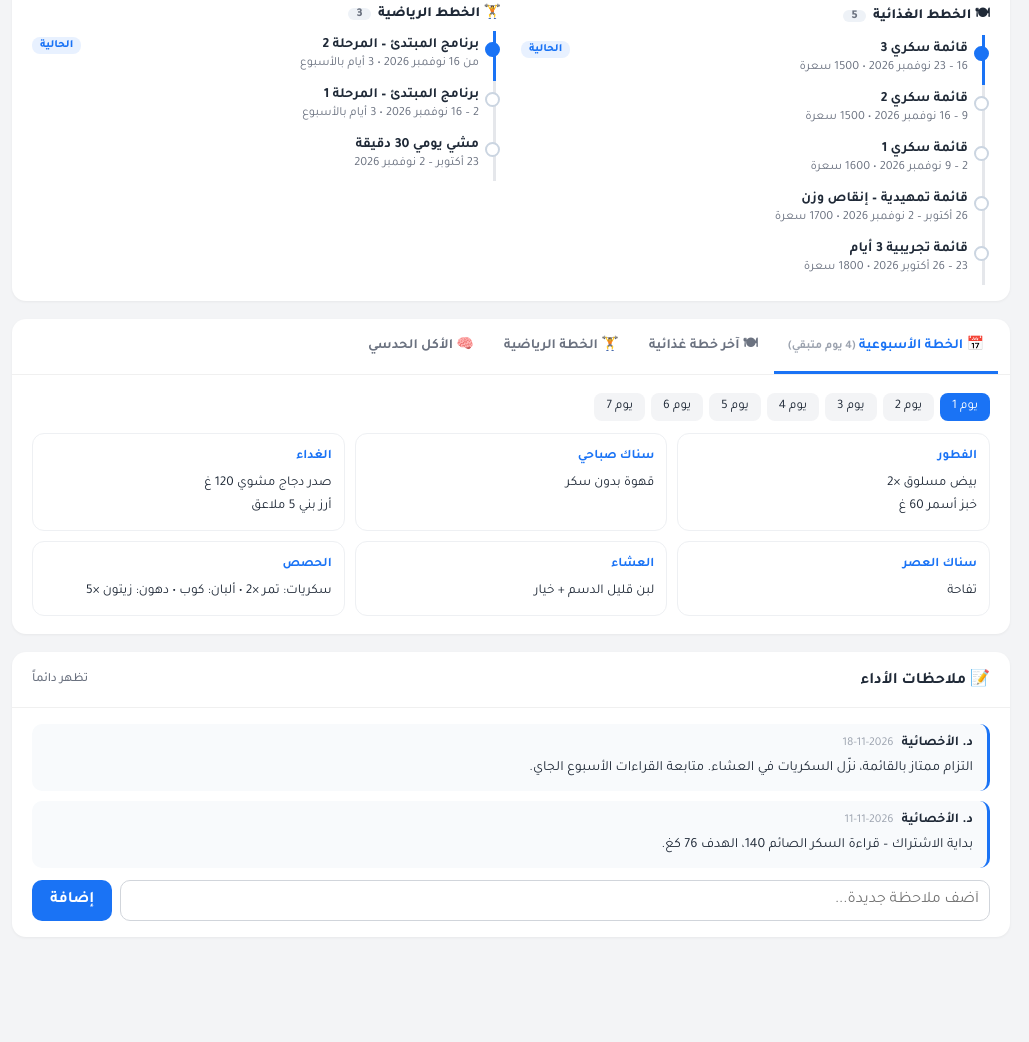
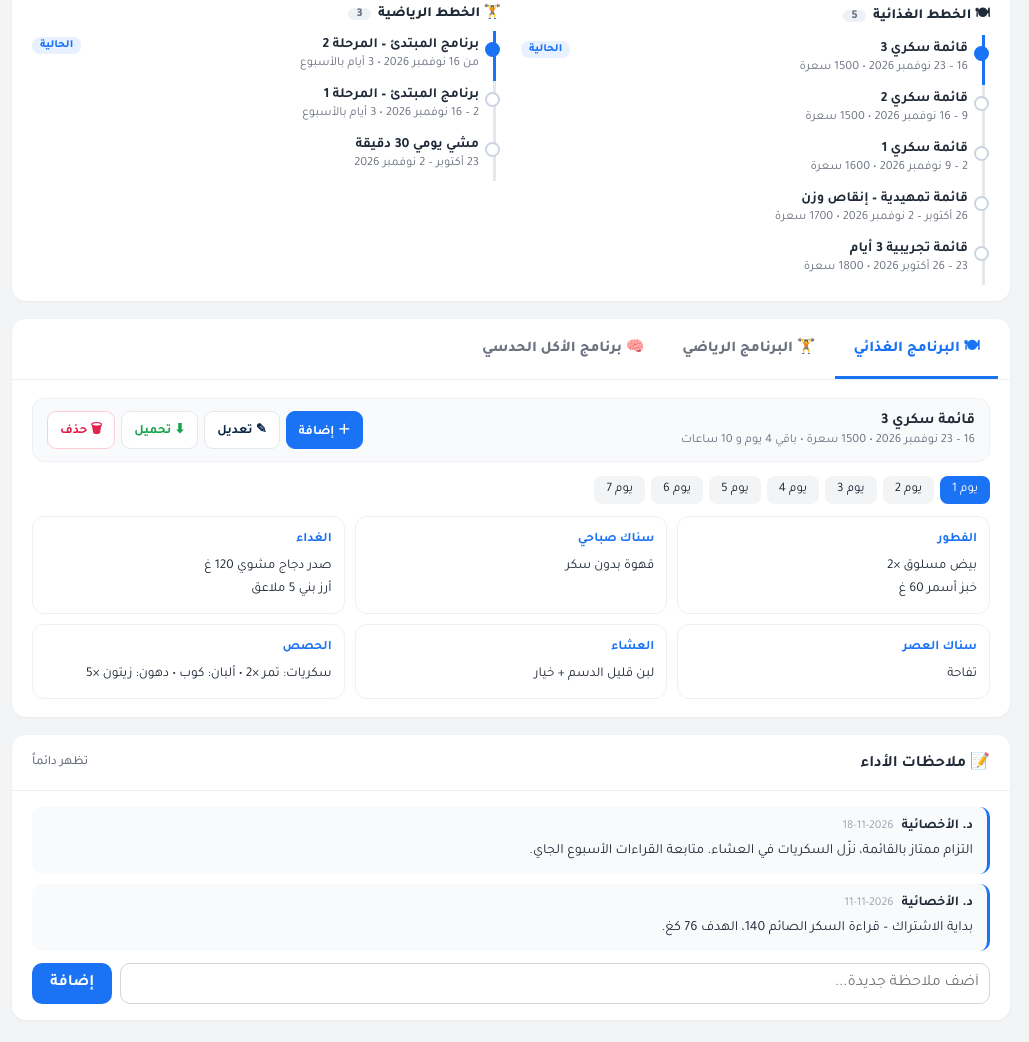
Before and after one commit to clubdi3t-del/dietclub, a plain HTML site: page landing/admin-profile-preview.html in a window 1280 px wide. Shown: the part 876-1918 px from the top of the page, without its empty margins (4-1033 px from the left). Before the commit the page ends 1861 px from the top, so only its background shows below. Drawn offline with Linux system fonts and the light colour scheme.

Commit message:
Admin profile: program tabs with add/edit/download/delete actions
Co-Authored-By: Claude Opus 5.5 <noreply@anthropic.com>
Claude-Session: https://claude.ai/code/session_01H45cxA9TENgUnjwFuvAPmQ

```diff
--- a/landing/admin-profile-preview.html
+++ b/landing/admin-profile-preview.html
@@ -47,7 +47,10 @@ iframe{width:100%;border:0;display:block;border-radius:14px}
 .pinfo{flex-basis:100%;display:grid;grid-template-columns:repeat(5,1fr);gap:1px;background:rgba(255,255,255,.12);border-radius:12px;overflow:hidden;margin-top:6px}
 .pinfo div{background:rgba(4,32,63,.55);padding:10px 14px}.pinfo small{display:block;color:#93b4dc;font-size:12px}.pinfo b{font-size:14px;color:#fff;word-break:break-all}
 @media(max-width:1000px){.pinfo{grid-template-columns:repeat(2,1fr)}}
-.tabs2{display:flex;gap:2px;padding:0 12px;border-bottom:1px solid #f0f0f0;overflow-x:auto}.tabs2 button{border:0;background:none;font:inherit;font-weight:700;font-size:14px;padding:14px 14px;color:#6b7280;border-bottom:3px solid transparent;cursor:pointer;white-space:nowrap}.tabs2 button.on{color:#1a73f5;border-color:#1a73f5}
+.pbar{display:flex;justify-content:space-between;align-items:center;gap:12px;flex-wrap:wrap;background:#f8fafc;border:1px solid #eef0f3;border-radius:12px;padding:12px 14px;margin-bottom:14px}.pbar b{font-size:15px}.pbar small{display:block;color:#6b7280;font-size:12.5px;margin-top:2px}
+.ab{display:flex;gap:6px}.ab button{border:1px solid #e5e7eb;background:#fff;border-radius:9px;padding:7px 12px;font:inherit;font-size:13px;font-weight:700;cursor:pointer}
+.ab .b-add{background:#1a73f5;color:#fff;border-color:#1a73f5}.ab .b-ed{color:#0a2647}.ab .b-dl{color:#16a34a}.ab .b-del{color:#e11d48;border-color:#fecdd3}.ab .b-del:hover{background:#fff1f2}
+.tabs2{display:flex;gap:2px;padding:0 12px;border-bottom:1px solid #f0f0f0;overflow-x:auto}.tabs2 button{border:0;background:none;font:inherit;font-weight:800;font-size:15px;padding:16px 18px;color:#6b7280;border-bottom:3px solid transparent;cursor:pointer;white-space:nowrap}.tabs2 button.on{color:#1a73f5;border-color:#1a73f5}
 .pane{display:none;padding:18px 20px}.pane.on{display:block}
 .days{display:flex;gap:6px;margin-bottom:12px}.days span{padding:6px 12px;border-radius:8px;background:#f3f4f6;font-size:13px;cursor:pointer}.days span.on{background:#1a73f5;color:#fff}
 .meals{display:grid;grid-template-columns:repeat(3,1fr);gap:10px}.meal{border:1px solid #eef0f3;border-radius:12px;padding:12px}.meal b{display:block;font-size:13px;color:#1a73f5;margin-bottom:4px}.meal{font-size:13.5px;line-height:1.7}
@@ -95,11 +98,16 @@ iframe{width:100%;border:0;display:block;border-radius:14px}
 </div></div>
 
 <div class="pc"><div class="tabs2" id="tabs">
- <button data-p="w" class="on">📅 الخطة الأسبوعية <small style="color:#9ca3af">(4 يوم متبقي)</small></button><button data-p="m">🍽 آخر خطة غذائية</button><button data-p="e">🏋️ الخطة الرياضية</button><button data-p="h">🧠 الأكل الحدسي</button></div>
- <div class="pane on" id="p-w"><div class="days"><span class="on">يوم 1</span><span>يوم 2</span><span>يوم 3</span><span>يوم 4</span><span>يوم 5</span><span>يوم 6</span><span>يوم 7</span></div>
+ <button data-p="w" class="on">🍽 البرنامج الغذائي</button><button data-p="e">🏋️ البرنامج الرياضي</button><button data-p="h">🧠 برنامج الأكل الحدسي</button></div>
+ <div class="pane on" id="p-w">
+  <div class="pbar"><div><b>قائمة سكري 3</b><small>16 – 23 نوفمبر 2026 • 1500 سعرة • باقي 4 يوم و 10 ساعات</small></div>
+   <div class="ab"><button class="b-add">＋ إضافة</button><button class="b-ed">✎ تعديل</button><button class="b-dl">⬇ تحميل</button><button class="b-del">🗑 حذف</button></div></div>
+  <div class="days"><span class="on">يوم 1</span><span>يوم 2</span><span>يوم 3</span><span>يوم 4</span><span>يوم 5</span><span>يوم 6</span><span>يوم 7</span></div>
   <div class="meals"><div class="meal"><b>الفطور</b>بيض مسلوق ×2<br>خبز أسمر 60 غ</div><div class="meal"><b>سناك صباحي</b>قهوة بدون سكر</div><div class="meal"><b>الغداء</b>صدر دجاج مشوي 120 غ<br>أرز بني 5 ملاعق</div><div class="meal"><b>سناك العصر</b>تفاحة</div><div class="meal"><b>العشاء</b>لبن قليل الدسم + خيار</div><div class="meal"><b>الحصص</b>سكريات: تمر ×2 • ألبان: كوب • دهون: زيتون ×5</div></div></div>
- <div class="pane" id="p-m"><div class="info"><div><small>عنوان الخطة</small><b>قائمة سكري 3</b></div><div><small>التاريخ</small><b>16 – 23 نوفمبر 2026</b></div><div><small>السعرات</small><b>1500</b></div><div><small>آخر وزن</small><b>83.2 كغ</b></div></div></div>
- <div class="pane" id="p-e"><div class="ex"><div>قرفصاء مبتدئ<small>4 مجموعات • 13 تكرار</small></div><div>تمرين المسند الإسفنجي<small>3 مجموعات • 14 تكرار</small></div><div>رفع قدم ويد<small>4 مجموعات • 12 تكرار</small></div></div></div>
+ <div class="pane" id="p-e">
+  <div class="pbar"><div><b>برنامج المبتدئ – المرحلة 2</b><small>من 16 نوفمبر 2026 • 3 أيام بالأسبوع</small></div>
+   <div class="ab"><button class="b-add">＋ إضافة</button><button class="b-dl">⬇ تحميل</button><button class="b-del">🗑 حذف</button></div></div>
+  <div class="ex"><div>قرفصاء مبتدئ<small>4 مجموعات • 13 تكرار</small></div><div>تمرين المسند الإسفنجي<small>3 مجموعات • 14 تكرار</small></div><div>رفع قدم ويد<small>4 مجموعات • 12 تكرار</small></div></div></div>
  <div class="pane" id="p-h" style="padding:0"><iframe id="ibox" data-src="admin-intuitive.html?view=box&user=2&open=1" style="height:700px" title="الأكل الحدسي"></iframe></div>
 </div>
 <div class="pc"><h3>📝 ملاحظات الأداء <small>تظهر دائماً</small></h3><div class="bd">
```
